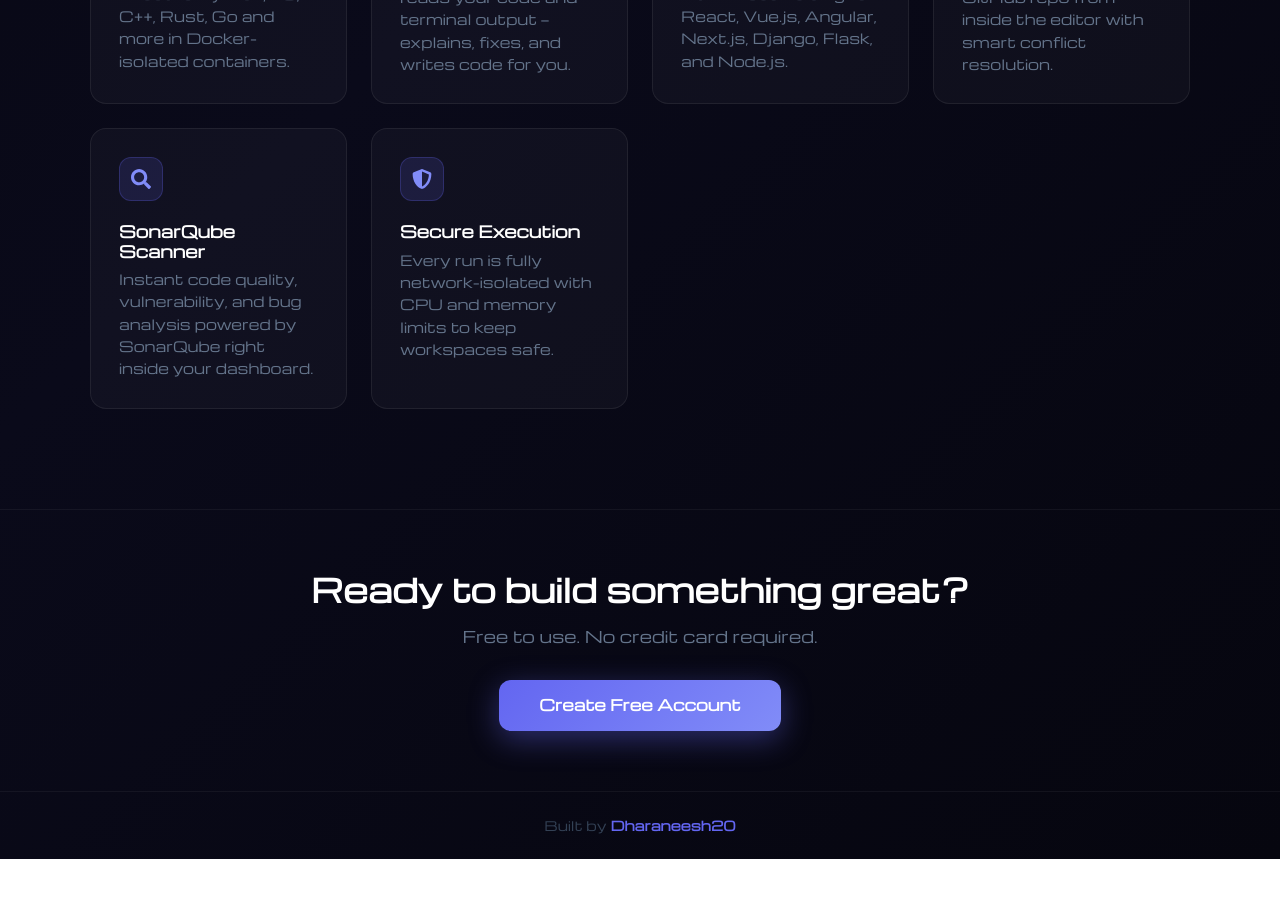
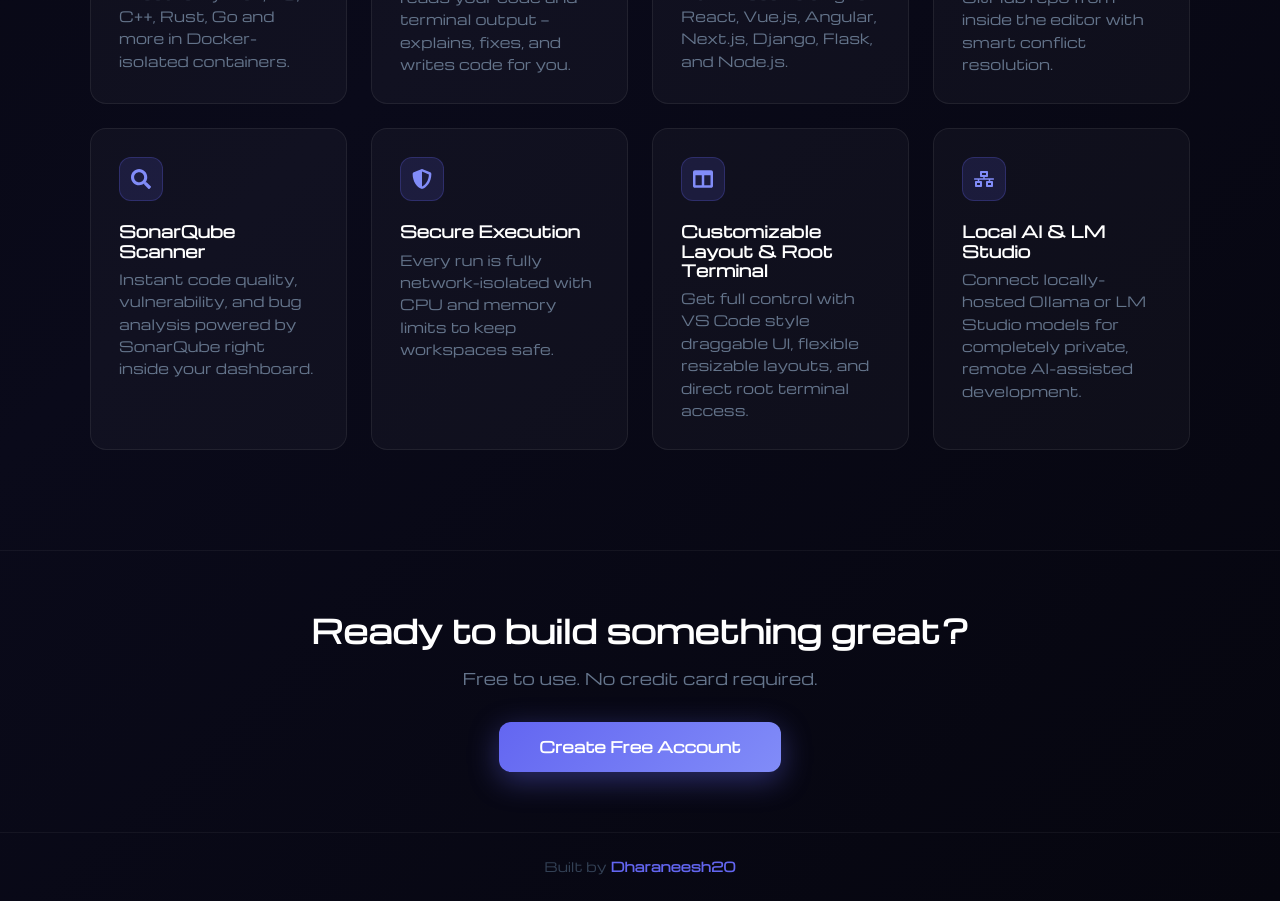
Before and after one commit to Dharaneesh20/CompileX, a React (Vite) app in the folder frontend/: page / in a window 1280 px wide. Shown: the part 1260-2161 px from the top of the page. Before the commit the page ends 2119 px from the top, so only its background shows below. Built offline with nearby package versions, Linux system fonts and the light colour scheme; no server answers.

Commit message:
Add new features (Layout modifier & Local LLMs) to Landing Page capability grid

```diff
--- a/frontend/src/pages/LandingPage.jsx
+++ b/frontend/src/pages/LandingPage.jsx
@@ -1,6 +1,6 @@
 import React, { useEffect, useRef } from 'react';
 import { Link } from 'react-router-dom';
-import { FaCode, FaRocket, FaRobot, FaGithub, FaTerminal, FaShieldAlt, FaGlobe, FaSearch } from 'react-icons/fa';
+import { FaCode, FaRocket, FaRobot, FaGithub, FaTerminal, FaShieldAlt, FaGlobe, FaSearch, FaColumns, FaNetworkWired } from 'react-icons/fa';
 import { SiPython, SiJavascript, SiCplusplus, SiRust, SiGo, SiReact, SiVuedotjs, SiAngular, SiNextdotjs, SiDjango, SiFlask, SiNodedotjs, SiSonarqube, SiGithub } from 'react-icons/si';
 
 const features = [
@@ -10,6 +10,8 @@ const features = [
     { icon: <FaGithub size={20} />, title: 'One-Click Git Push', desc: 'Push directly to any GitHub repo from inside the editor with smart conflict resolution.' },
     { icon: <FaSearch size={20} />, title: 'SonarQube Scanner', desc: 'Instant code quality, vulnerability, and bug analysis powered by SonarQube right inside your dashboard.' },
     { icon: <FaShieldAlt size={20} />, title: 'Secure Execution', desc: 'Every run is fully network-isolated with CPU and memory limits to keep workspaces safe.' },
+    { icon: <FaColumns size={20} />, title: 'Customizable Layout & Root Terminal', desc: 'Get full control with VS Code style draggable UI, flexible resizable layouts, and direct root terminal access.' },
+    { icon: <FaNetworkWired size={20} />, title: 'Local AI & LM Studio', desc: 'Connect locally-hosted Ollama or LM Studio models for completely private, remote AI-assisted development.' },
 ];
 
 const langs = [
```
